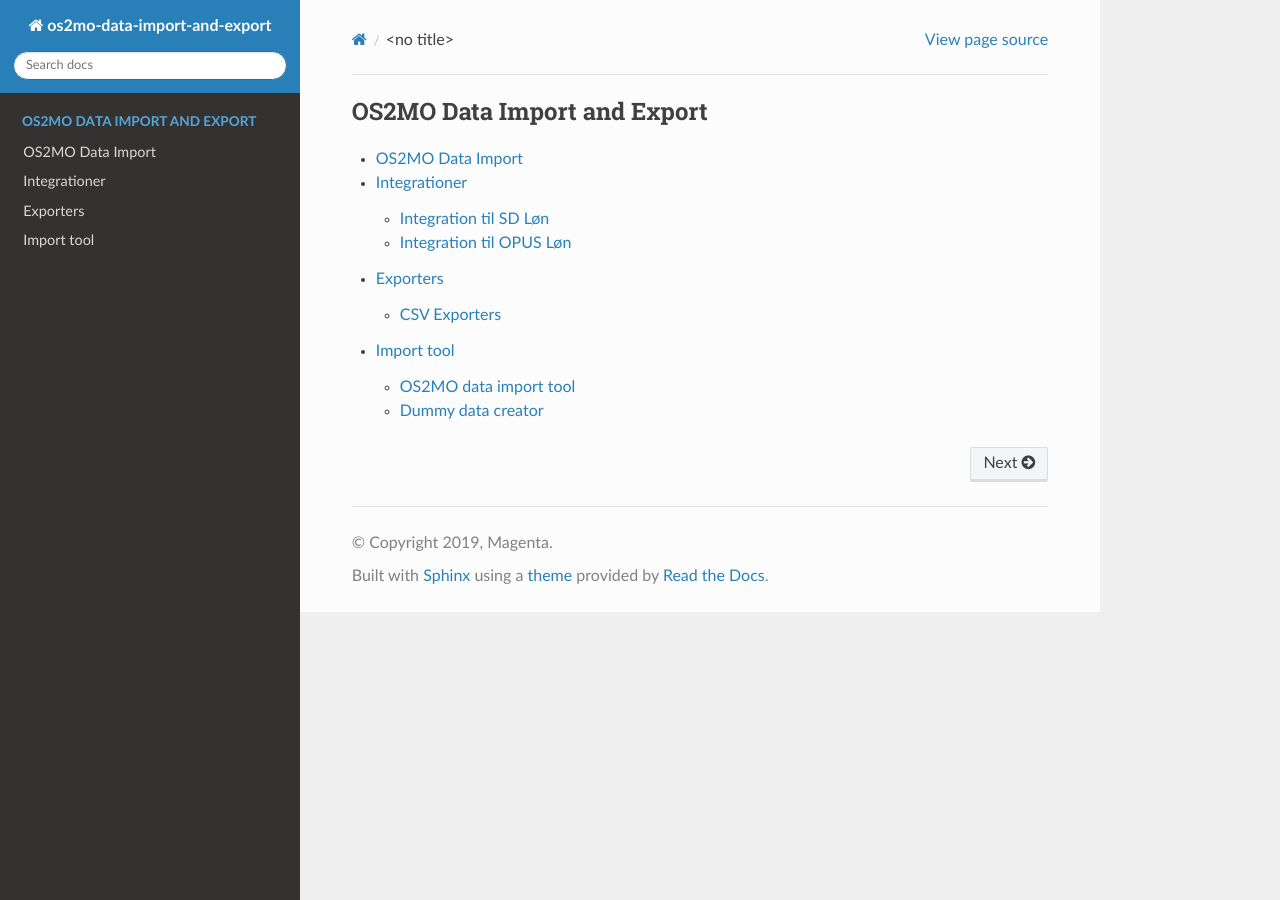
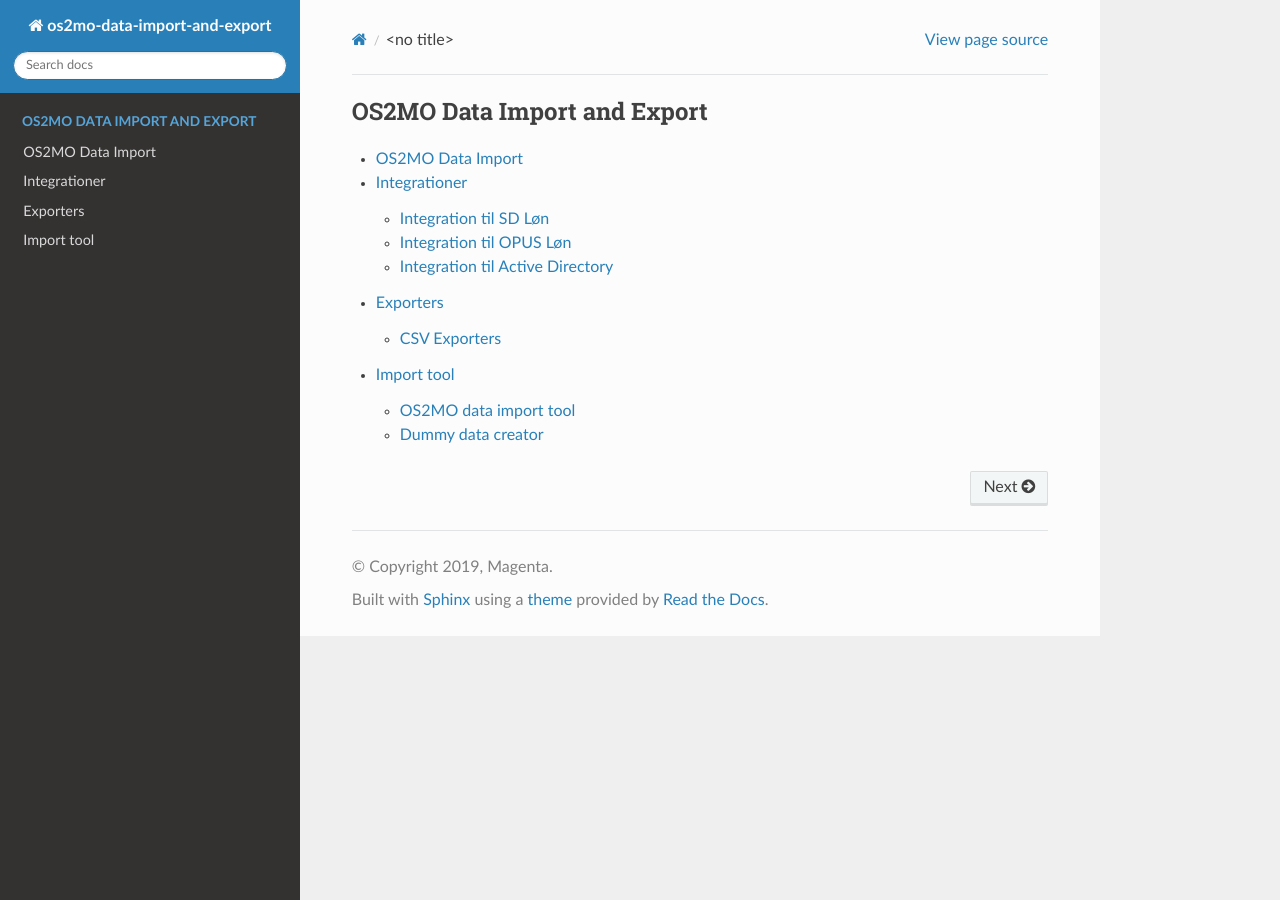
Before and after one commit to OS2mo/os2mo-data-import-and-export, a Sphinx documentation site: the page built from docs/source/index.rst, in a window 1280 px wide. Built offline with Sphinx 7.4.7 and the Read the Docs theme 2.0.0, drawn with Linux system fonts in a browser that asks for light colours.

Commit message:
Include AD chapter in the documentation.

```diff
--- a/docs/source/main.rst
+++ b/docs/source/main.rst
@@ -5,6 +5,7 @@ Integrationer
 #############
 .. include:: ../../integrations/SD_Lon/README.rst
 .. include:: ../../integrations/opus/README.rst
+.. include:: ../../integrations/ad_integration/README.rst
 
 #########
 Exporters
```
